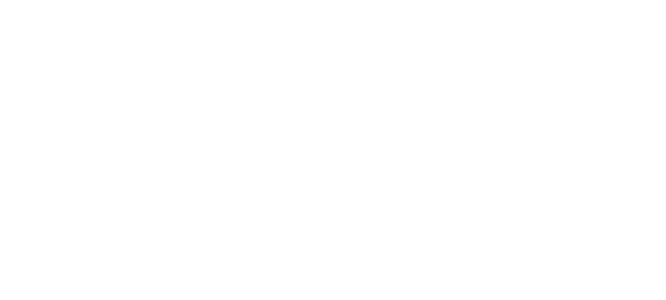
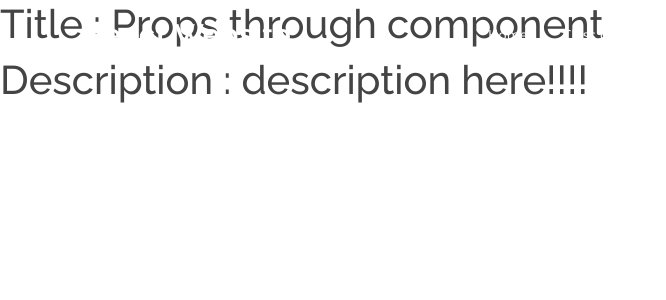
Before and after one commit to rakeshjadhav/react-front-website, a React (Create React App) app: page /props in a window 1280 px wide. Shown: the top 300 px of the page, without its empty margins (0-666 px from the left). Built offline with nearby package versions, Linux system fonts and the light colour scheme.

Commit message:
Add props| multiple props| props in class / function

```diff
--- a/src/App.js
+++ b/src/App.js
@@ -21,6 +21,7 @@
 import Navbar from "./components/pages/Navbar";
 import Product from './components/pages/Products';
 import Multiple_comp_in_single_comp from "./components/pages/Multiple_comp_in_single_comp";
+import Props from './components/pages/Props';
 import {Helmet} from "react-helmet";
 import $ from 'jquery';
 import { BrowserRouter as Router, Route , Switch } from "react-router-dom";
@@ -38,6 +39,7 @@
            <Route exact path="/" component={Home} />
            <Route exact path="/product" component={Product} />
            <Route exact path="/multiple_comp_in_single_comp" component={Multiple_comp_in_single_comp} />
+           <Route exact path="/props" component={() => <Props title={`Props through component`} description={"description here!!!!"} />} />
        </Switch>
 
     </div>
--- a/src/components/pages/Navbar.js
+++ b/src/components/pages/Navbar.js
@@ -16,7 +16,7 @@
           <li><NavLink exact to="/" >Home</NavLink></li>
           <li><NavLink exact to="/product">Class Component</NavLink></li>
           <li><NavLink exact to="/multiple_comp_in_single_comp">Multi comp in sing comp</NavLink></li>
-          <li><NavLink exact to="/">Portfolio</NavLink></li>
+          <li><NavLink exact to="/props">Props</NavLink></li>
           <li><NavLink exact to="/">Pricing</NavLink></li>
           <li><NavLink exact to="/">Team</NavLink></li>
           <li><NavLink exact to="/">Contact</NavLink></li>
--- /dev/null
+++ b/src/components/pages/Props.js
@@ -0,0 +1,18 @@
+import React from "react";
+
+class Props extends React.Component {
+   constructor(props){
+       super(props);
+   }
+
+    render(){
+        return(
+            <div className="">
+               <h1>Title :  {this.props.title}</h1>
+               <h1>Description : {this.props.description}</h1>
+            </div>
+        )
+    };
+}
+
+export default Props;
```
